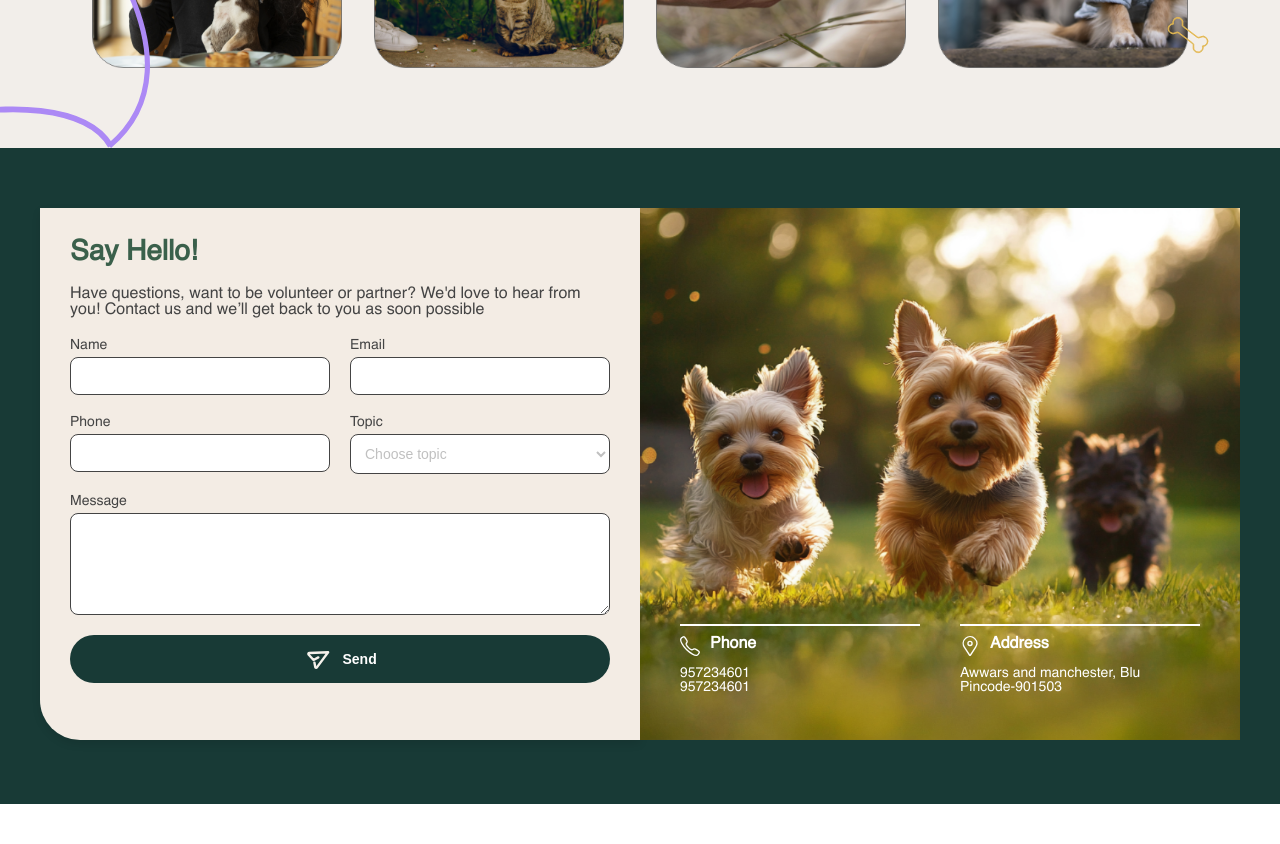
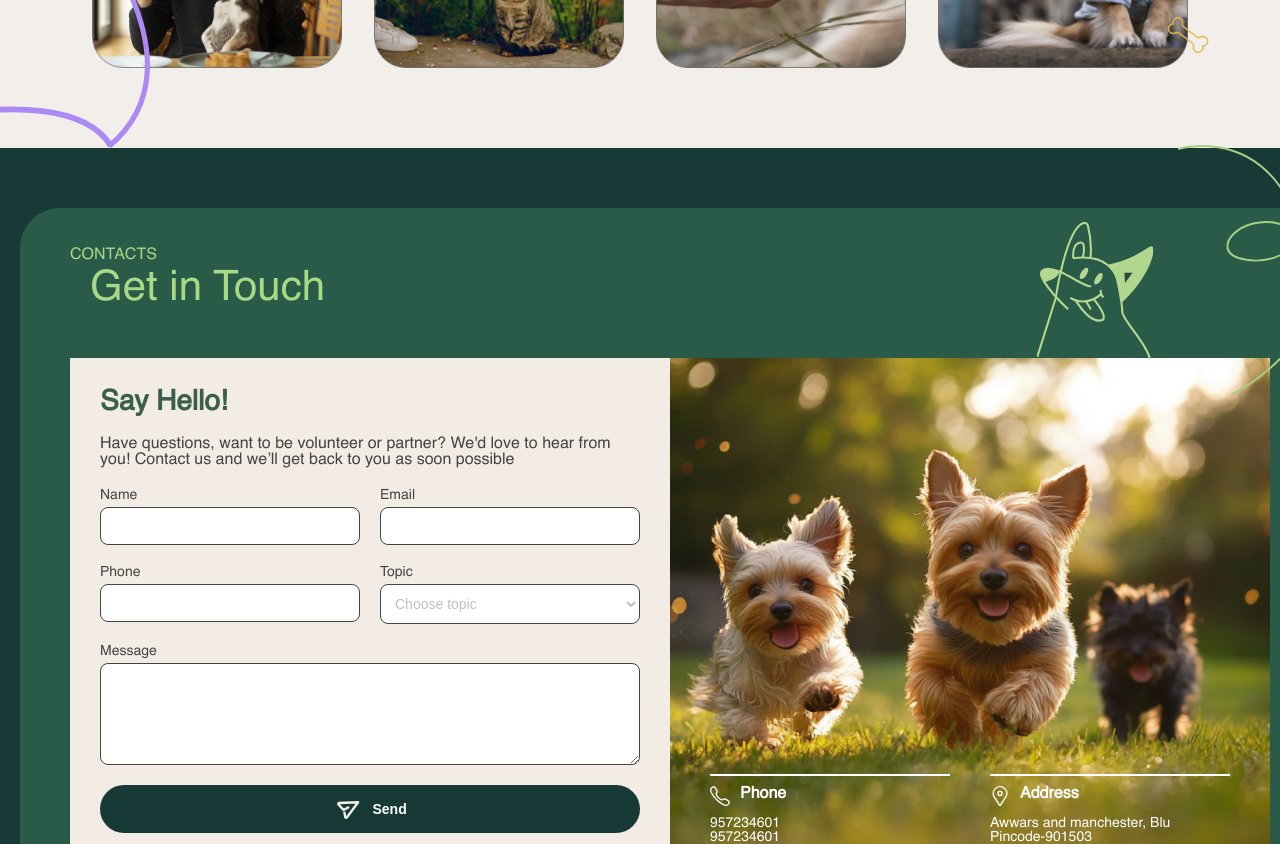
Before and after one commit to vidwanns/the_rescue_tails_, a Next.js app: page / in a window 1280 px wide. Shown: the part 4120-4964 px from the top of the page. Before the commit the page ends 4924 px from the top, so only its background shows below. Built offline with nearby package versions, Linux system fonts and the light colour scheme.

Commit message:
final commit

```diff
--- a/src/app/components/layout/sixthSection.js
+++ b/src/app/components/layout/sixthSection.js
@@ -4,6 +4,18 @@ import '../../styles/component/sixthSection/sixthSection.css';
 const SixthSection = () => {
     return (
         <section className="sixth-section">
+            <div className="outer-container"> {/* New light green container */}
+                <div className="decorative-elements">
+                    <div className="left-text">
+                        <h4>CONTACTS</h4>
+                        <h1>Get in Touch</h1>
+                    </div>
+                    <div className="right-svg">
+                        <img src="/images/sixthSection/dog-svg.svg" alt="Dog SVG" className="dog-svg" />
+                        <img src="/images/sixthSection/curve-line.svg" alt="Curved Line" className="curve-line" />
+                    </div>
+                </div>
+
                 <div className="container1">
                     <div className="contact-form">
                         <h3>Say Hello!</h3>
@@ -78,6 +90,7 @@ const SixthSection = () => {
                         </div>
                     </div>
                 </div>
+            </div>
         </section>
     );
 };
--- a/src/app/styles/component/sixthSection/sixthSection.css
+++ b/src/app/styles/component/sixthSection/sixthSection.css
@@ -1,9 +1,84 @@
 .sixth-section {
-    background-color: #183a36;
-    padding: 60px 20px;
+    background-color: #183a36; /* Dark green background */
+    padding: 60px 20px 20px 20px;
+    position: relative;
+    height: 850px;
+}
+
+/* New light green container */
+.outer-container {
+    background-color: #295b48; /* Light green background */
+    padding-top: 150px;
+    border-radius: 40px 40px 0 0; /* Slight rounded corners */
+    margin: 0 auto;
+    position: relative;
+    height: 100%;
+    width: 1300px;
+    top: 0;
+}
+
+/* Add decorative elements with absolute positioning */
+.decorative-elements {
+    position: absolute;
+    top: 20px;
+    left: 20px;
+    right: 20px;
+    display: flex;
+    justify-content: space-between;
+    align-items: center;
+    z-index: 2;
+}
+
+.left-text {
+    color: #C7F3E7;
+}
+
+.left-text h4 {
+    font-size: 16px;
+    margin-bottom: 5px;
+    font-family: 'HV';
+    font-weight: lighter;
+    margin-left: 30px;
+    color: #A9D886;
+}
+
+.left-text h1 {
+    font-size: 42px;
+    margin-bottom: 50px;
+    margin-left: 50px;
+    color: #A9D886;
+    font-family: 'HV';
+    font-weight: lighter;
+}
+
+.right-svg {
+    display: flex;
+    align-items: flex-end;
+    justify-content: flex-end;
     position: relative;
 }
 
+/* Adjust dog SVG */
+.dog-svg {
+    width: 130px;
+    height: auto;
+    transform: translateX(-50px);
+    top: -50px;
+    transform: translatey(-15px);
+    scale: .9;
+}
+
+/* Curve line SVG */
+.curve-line {
+    width: 150px;
+    height: auto;
+    margin-left: -10px;
+    scale: 1.9;
+    transform: translatey(-20px);
+
+}
+
+/* Ensure the container and other elements are not affected by the decorative elements */
 .container1 {
     display: flex;
     justify-content: space-between;
@@ -11,6 +86,8 @@
     max-width: 1200px;
     margin: 0 auto;
     gap: 0;
+    position: relative;
+    z-index: 1;
 }
 
 .contact-form {
@@ -124,7 +201,7 @@
     display: flex;
     align-items: flex-start;
     gap: 10px;
-    justify-content: flex-start; /* Center icon and label together */
+    justify-content: flex-start;
 }
 
 .info-icon {
@@ -136,38 +213,25 @@
     font-size: 16px;
     font-weight: bold;
     color: #fff;
-    text-align: start; /* Ensure text is centered */
 }
 
 .info-line {
     border: none;
     height: 2px;
     background-color: #fff;
-    width: 240px !important;
+    width: 240px;
     margin-top: 10px;
 }
 
 .info-text {
-    text-align: start; /* Center align the text */
+    text-align: start;
 }
 
 .info-text p {
     font-size: 14px;
     color: #fff;
     margin: 0;
-    align-items: flex-start;
-    justify-content: flex-start;
 }
-
-.info-line {
-    border: none;
-    height: 2px; /* Thicker line */
-    background-color: #fff; /* White color */
-    width: 100px; /* Shorter width for more emphasis */
-    margin: 0 auto; /* Centered */
-    margin-top: 10px; /* Adjust margin to fit the layout */
-}
-
 
 @media screen and (max-width: 768px) {
     .container1 {
@@ -179,4 +243,11 @@
         width: 100%;
         margin-bottom: 20px;
     }
+
+    .decorative-elements {
+        flex-direction: column;
+        align-items: flex-start;
+        top: 10px;
+        left: 10px;
+    }
 }
```
Also changed, not shown: public/images/sixthSection/curve-line.svg (added), public/images/sixthSection/dog-svg.svg (added). Lines whose indentation alone changed are shown as unchanged.
